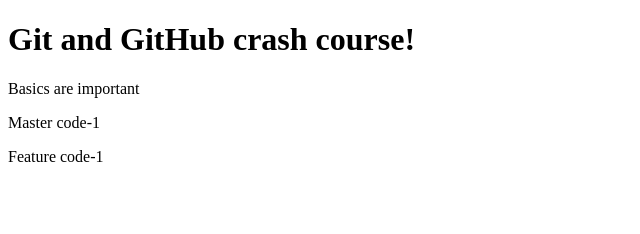
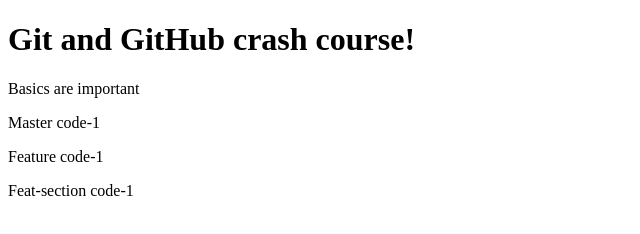
Before and after one commit to Aseemshopping/github-crash-course, a plain HTML site: page index.html in a window 1280 px wide. Shown: the whole page, without its empty margins (0-640 px from the left). Drawn offline with Linux system fonts and the light colour scheme.

Commit message:
added feat-section code

```diff
--- a/index.html
+++ b/index.html
@@ -8,5 +8,6 @@
     <p>Basics are important</p>
     <p>Master code-1</p>
     <p>Feature code-1</p>
+    <p>Feat-section code-1</p>
   </body>
 </html>
```
